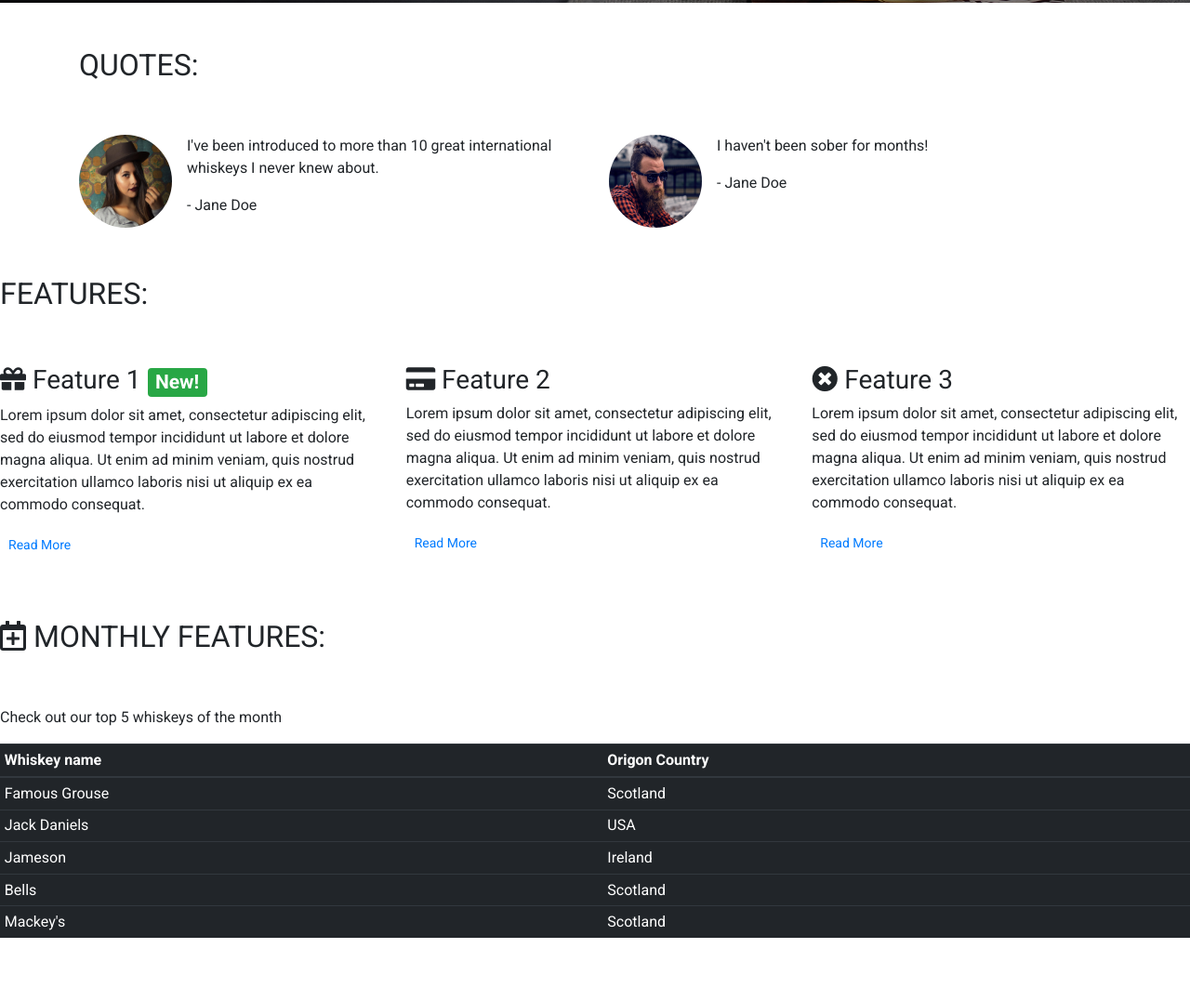
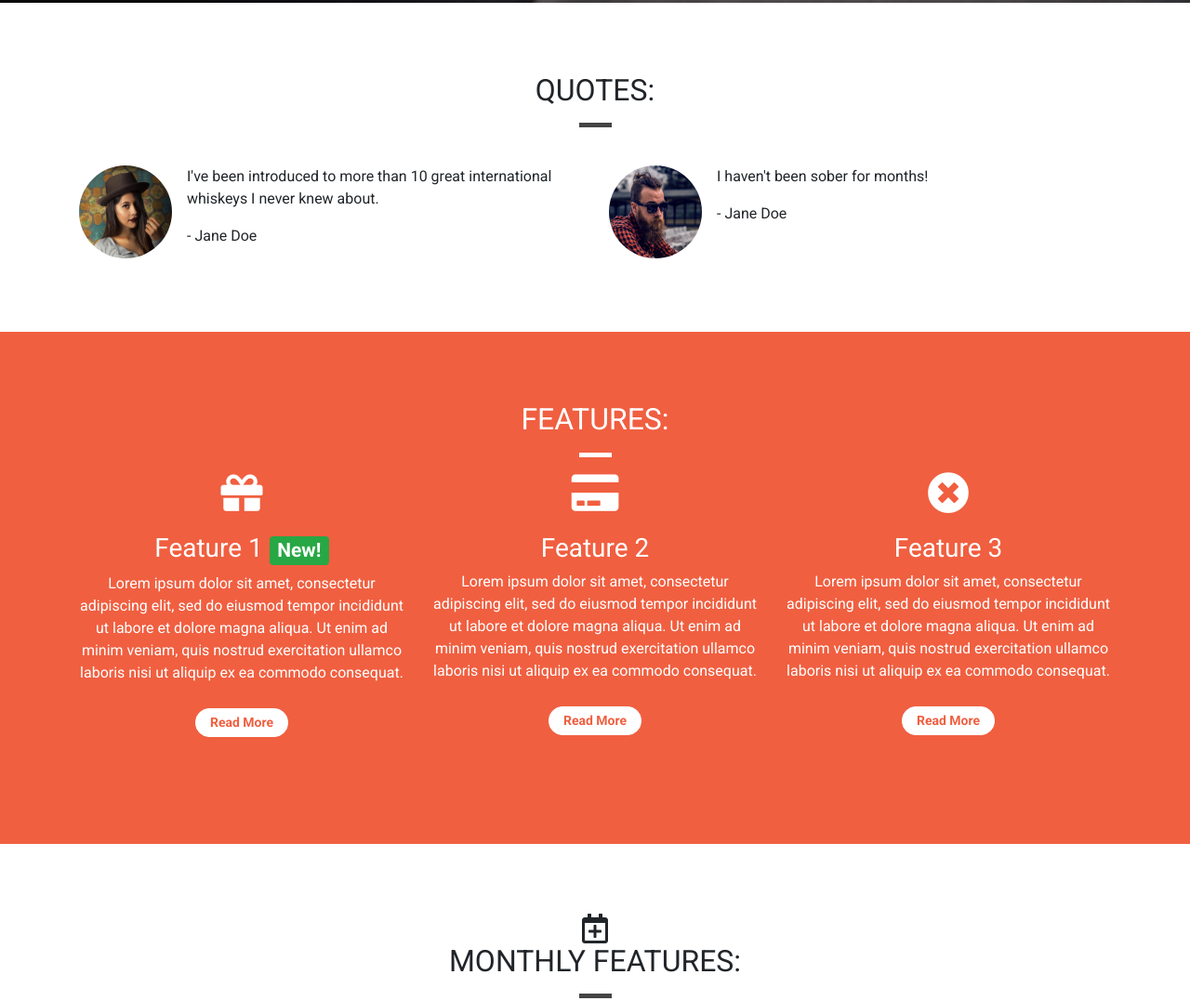
Before and after one commit to TheForkbeard/Whiskey-drop, a plain HTML site: page index.html in a window 1280 px wide. Shown: the part 797-1874 px from the top of the page at 93% size. Before the commit the page ends 1822 px from the top, so only its background shows below. Drawn offline with nearby package versions, Linux system fonts and the light colour scheme.

Commit message:
quote feature and monthly styling

```diff
--- a/CSS/style.css
+++ b/CSS/style.css
@@ -4,25 +4,17 @@ body {
 
 /* Containers */
 
-.alert-container .col-12 {
-    padding-left: 0;
-    padding-right: 0;
+
+.container-wrapper--red {
+    background-color: #f05f40;
+    color: white;
 }
 
-.site-wide-alert {
-    color: #544600;
-    background-color: #eec802;
-    border-color: #eec802;
-    padding: 5px 15px;
-    margin-bottom: 0;
-    border: 1px solid transparent;
-    border-radius: 0;
-}
 
 .callout-container {
     height: 100vh;
 
-    background: url('../IMG/whiskey-background.jpg') no-repeat center center fixed;
+    background: url('../IMG/whiskey-background.jpg') no-repeat bottom right fixed;
     -webkit-background-size: cover;
     -moz-background-size: cover;
     -o-background-size: cover;
@@ -42,6 +34,11 @@ body {
     height: 100%;
     width: 100%;
     background-color: rgba(0, 0, 0, 0.5);
+}
+
+.content-container {
+    padding-top: 75px;
+    padding-bottom: 75px;
 }
 
 /* Navbar */
@@ -75,6 +72,29 @@ body {
 }
 
 
+/* Jumbotron */
+
+.jumbotron {
+    background-color: transparent;
+}
+
+.jumbotron h1 {
+    color: white;
+    font-weight: bold;
+    margin-bottom: 30px;
+}
+
+.jumbotron .lead {
+    color: #a7a7a7;
+    margin: 25px 0;
+}
+
+.jumbotron small {
+    font-size: 60%;
+    font-style: italic;
+    color: #d0d0d0;
+}
+
 /* Block dividers */
 
 .block-divider {
@@ -88,32 +108,12 @@ body {
     background-color: #f05f40;
 }
 
+.block-divider--white {
+    background-color: white;
+}
+
 .block-divider--short {
     width: 35px;
-}
-
-/* Jumbotron */
-
-.jumbotron {
-    background-color: transparent;
-}
-
-.jumbotron h1 {
-    color: white;
-    font-weight: bold;
-    margin-bottom: 30px;
-    color: white;
-}
-
-.jumbotron .lead {
-    color: #a7a7a7;
-    margin: 25px 0;
-}
-
-.jumbotron small {
-    font-size: 60%;
-    font-style: italic;
-    color: #d0d0d0;
 }
 
 /* Buttons */
@@ -138,3 +138,69 @@ body {
     border-color: #df4929;
     color: white;
 }
+
+/* Alert */
+
+.alert-container .col-12 {
+    padding-left: 0;
+    padding-right: 0;
+}
+
+.site-wide-alert {
+    color: #544600;
+    background-color: #eec802;
+    border-color: #eec802;
+    padding: 5px 15px;
+    margin-bottom: 0;
+    border: 1px solid transparent;
+    border-radius: 0;
+}
+
+/* Page Headers */
+
+.page-header {
+    margin-bottom: 0;
+    border-bottom: 0;
+    text-align: center;
+}
+
+.page-header h2 {
+    margin-top: 0;
+}
+
+/* Quotes */
+
+.quotes .page-header {
+    margin-bottom: 25px;
+}
+
+/* Features */
+
+.feature {
+    text-align: center;
+    margin-bottom: 40px;
+}
+
+.feature i {
+    margin-bottom: 20px;
+    font-size: 45px;
+    line-height: 45px;
+}
+
+.feature .btn {
+    background-color: white;
+    border-color: white;
+    border-radius: 15px;
+    min-width: 100px;
+    font-weight: bold;
+    margin-top: 10px;
+    color: #f05f40;
+}
+
+.monthly-container p {
+    text-align: center;
+    font-size: 150%;
+}
+.table-dark {
+    background-color: #f05f40;
+}
--- a/index.html
+++ b/index.html
@@ -74,13 +74,14 @@
         </div>
         <!-- /.callout -->
     </div>
-
-    <div class="container quotes-container">
+    <div class="container-wrapper">
+        <div class="container quotes-container content-container">
         <!-- Quotes -->
         <section class="quotes">
             <div class="row">
-                <div class="col-12 my-5">
+                <div class="col-12 page-header">
                     <h2 class="text-uppercase">Quotes:</h2>
+                    <hr class="block-divider block-divider--short">
                 </div>
             </div>
             <div class="row">
@@ -113,34 +114,37 @@
             </div>
         </section>
         <!-- /.quotes -->
+        </div>
     </div>
 
-    <div class="features-container">
+    <div class="container-wrapper container-wrapper--red">
+        <div class="container features-container content-container">
         <!-- Features -->
         <section class="features">
             <div class="row">
-                <div class="col-12 my-5">
+                <div class="col-12 page-header">
                     <h2 class="text-uppercase">Features:</h2>
+                    <hr class="block-divider block-divider--short block-divider--white">
                 </div>
             </div>
             <div class="row">
                 <div class="col-12 col-md-6 col-lg-4">
                     <div class="feature">
-                        <h3><i class="fas fa-gift d-none d-sm-inline"></i> Feature 1 <span class="badge badge-success">New!</span></h3>
+                        <h3><i class="fas fa-gift d-none d-sm-block"></i> Feature 1 <span class="badge badge-success">New!</span></h3>
                         <p>Lorem ipsum dolor sit amet, consectetur adipiscing elit, sed do eiusmod tempor incididunt ut labore et dolore magna aliqua. Ut enim ad minim veniam, quis nostrud exercitation ullamco laboris nisi ut aliquip ex ea commodo consequat.</p>
                         <p><a class="btn btn-sm btn-default" href="">Read More</a></p>
                     </div>
                 </div>
                 <div class="col-12 col-md-6 col-lg-4">
                     <div class="feature">
-                        <h3><i class="fas fa-credit-card d-none d-sm-inline"></i> Feature 2</h3>
+                        <h3><i class="fas fa-credit-card d-none d-sm-block"></i> Feature 2</h3>
                         <p>Lorem ipsum dolor sit amet, consectetur adipiscing elit, sed do eiusmod tempor incididunt ut labore et dolore magna aliqua. Ut enim ad minim veniam, quis nostrud exercitation ullamco laboris nisi ut aliquip ex ea commodo consequat.</p>
                         <p><a class="btn btn-sm btn-default" href="">Read More</a></p>
                     </div>
                 </div>
                 <div class="col-12 d-md-none d-lg-block col-lg-4">
                     <div class="feature">
-                        <h3><i class="fas fa-times-circle d-none d-sm-inline"></i> Feature 3</h3>
+                        <h3><i class="fas fa-times-circle d-none d-sm-block"></i> Feature 3</h3>
                         <p>Lorem ipsum dolor sit amet, consectetur adipiscing elit, sed do eiusmod tempor incididunt ut labore et dolore magna aliqua. Ut enim ad minim veniam, quis nostrud exercitation ullamco laboris nisi ut aliquip ex ea commodo consequat.</p>
                         <p><a class="btn btn-sm btn-default" href="">Read More</a></p>
                     </div>
@@ -148,13 +152,15 @@
             </div>
         </section>
         <!-- /.features -->
+        </div>
     </div>
-    <div class="monthly-container">
+    <div class="container monthly-container content-container">
         <!--/.monthly features table?-->
         <section>
              <div class="row">
-                <div class="col-12 my-5">
-                    <h2 class="text-uppercase"><i class="far fa-calendar-plus"></i> Monthly features:</h2>
+                <div class="col-12 page-header">
+                    <h2 class="text-uppercase"><i class="far fa-calendar-plus d-none d-sm-block"></i> Monthly features:</h2>
+                    <hr class="block-divider block-divider--short">
                 </div>
              </div>
             <p>Check out our top 5 whiskeys of the month</p>
```
